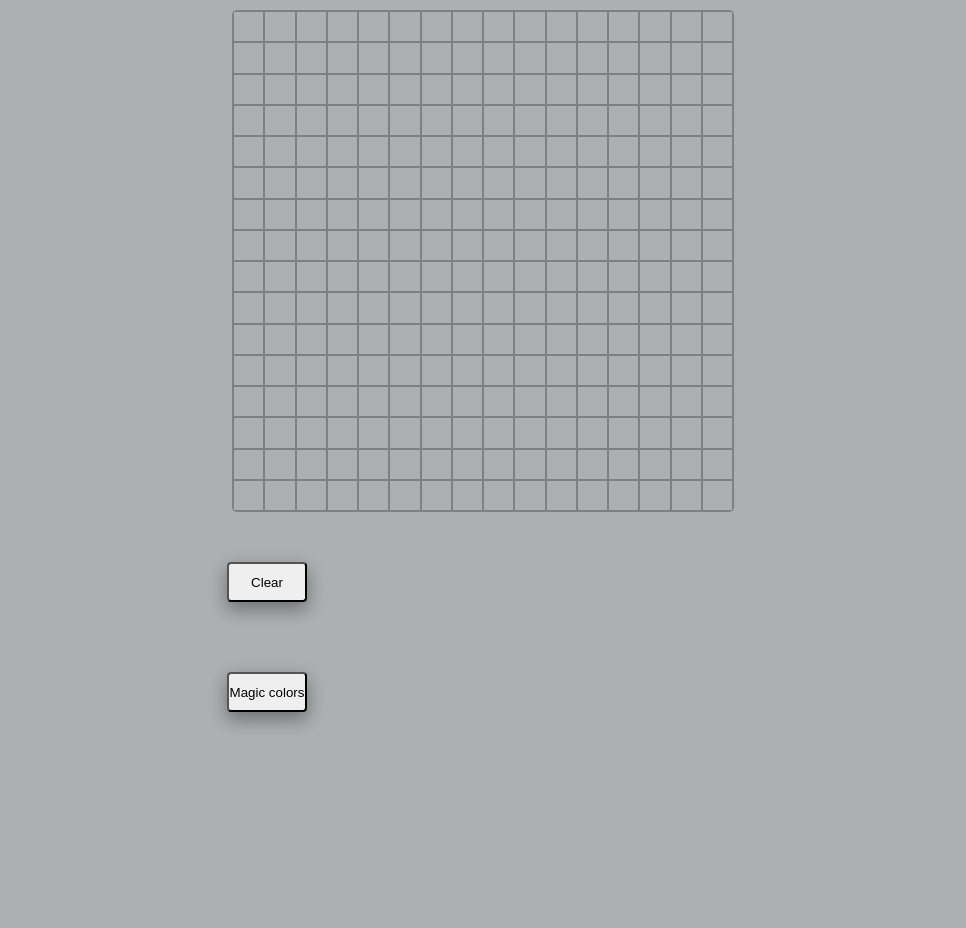
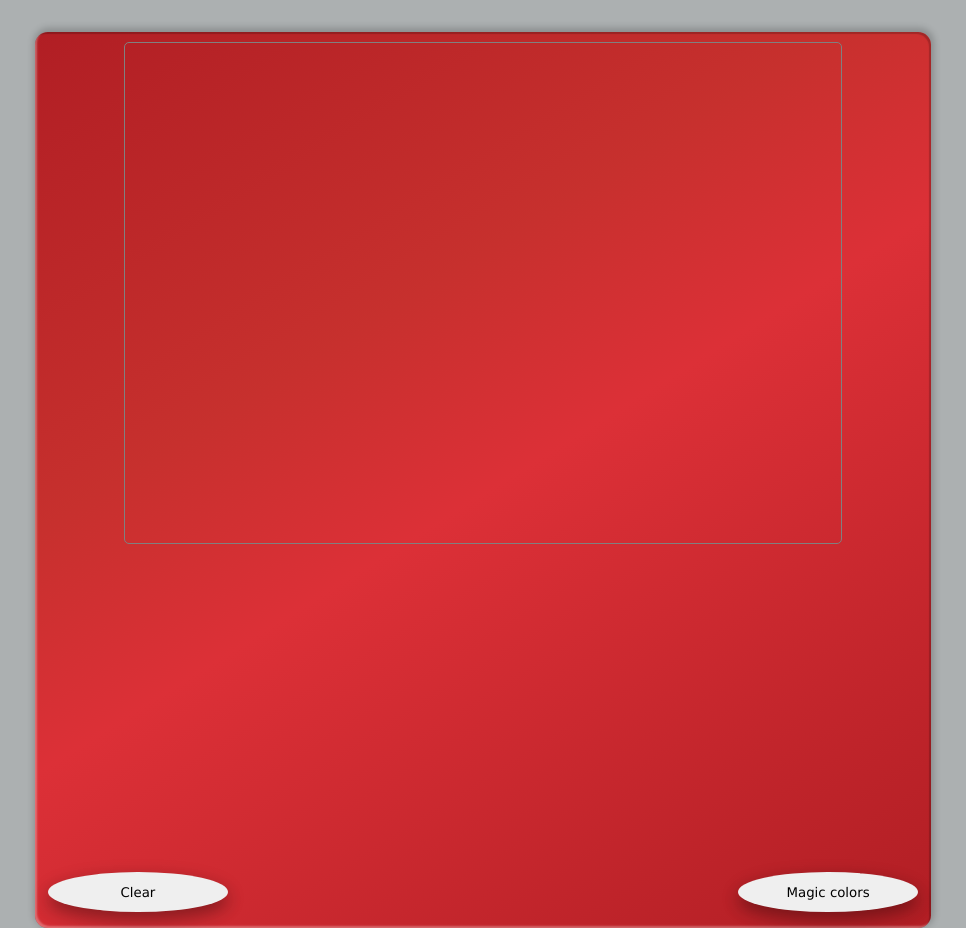
Before and after one commit to berbua/Etch-a-Sketch, a plain HTML site: page index.html in a window 1280 px wide. Shown: the whole page, without its empty margins (157-1123 px from the left). Before the commit the page ends 800 px from the top, so only its background shows below. Drawn offline with Linux system fonts and the light colour scheme.

Commit message:
ui - red sketchboard

```diff
--- a/index.html
+++ b/index.html
@@ -10,11 +10,14 @@
 </head>
 
 <body>
-
-    <div id="container"></div>
-    <!--Magic screen here-->
-    <button id="reset">Clear</button>
-    <button id="color_change">Magic colors</button>
+    <div id="scatchboard">
+        <div id="container"></div>
+        <!--Magic screen here-->
+        <div id="controls">
+            <button id="reset">Clear</button>
+            <button id="color_change">Magic colors</button>
+        </div>
+    </div>
 </body>
 <script src="script.js"></script>
 
--- a/style.css
+++ b/style.css
@@ -13,9 +13,33 @@ body {
   align-items: center;
 }
 
+#scatchboard {
+  width: 70vw;
+  height: 70vw;
+  margin-top: 4vh;
+  background-color: #b11e24;
+  background-image: repeating-linear-gradient(
+    -32deg,
+    rgb(177, 30, 36) 0%,
+    rgb(220, 48, 55) 49%,
+    rgba(220, 66, 55, 0.5) 66%,
+    rgb(177, 30, 36) 100%
+  );
+  box-shadow: inset 2px -2px 2px 0px rgba(255, 255, 255, 0.3),
+    inset -2px 2px 1px 0px rgba(0, 0, 0, 0.2),
+    1px -2px 7px 2px rgba(0, 0, 0, 0.2);
+  border-radius: 1vw;
+  align-self: center;
+  display: flex;
+  flex-direction: column;
+  justify-content: space-between;
+  align-items: center;
+}
+
 #container {
-  width: 500px;
-  height: 500px;
+  margin-top: 5%;
+  width: 80%;
+  height: 80%;
   margin: 10px auto;
   height: 500px;
   border: 1px solid gray;
@@ -25,18 +49,30 @@ body {
 
 .new_div {
   height: auto;
-  border: 0.5px solid gray;
+  opacity: 0;
+  border: 1px solid rgba(0, 0, 0, 0.1);
   padding: 0;
   margin: 0;
   box-sizing: border-box;
 }
+#controls {
+  width: 100%;
+  display: flex;
+  flex-direction: row;
+  justify-content: space-between;
+}
 
 button {
-  width: 80px;
+  font-family: "Lucida Sans", "Lucida Sans Regular", "Lucida Grande",
+    "Lucida Sans Unicode", Geneva, Verdana, sans-serif;
+  width: 20%;
   height: 40px;
-  margin: 40px auto 30px 30%;
-  border-radius: 4px;
+  margin: 1em;
+  margin-bottom: 1.2em;
+  border: none;
+  border-radius: 50%;
   box-shadow: 0 8px 16px 0 rgba(0, 0, 0, 0.2), 0 6px 20px 0 rgba(0, 0, 0, 0.19);
+  cursor: pointer;
 }
 
 /*before refactoring
```
